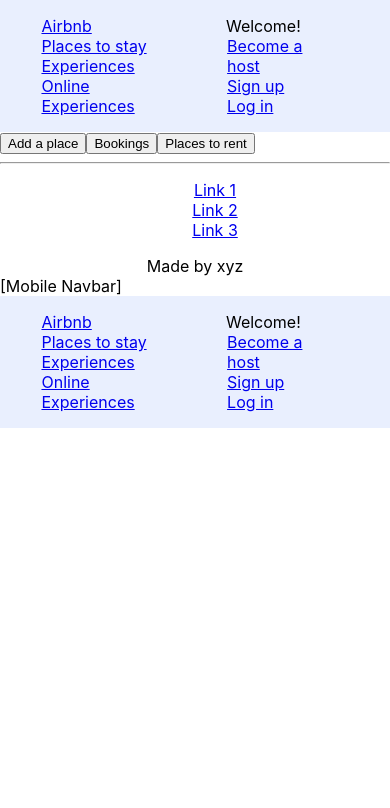
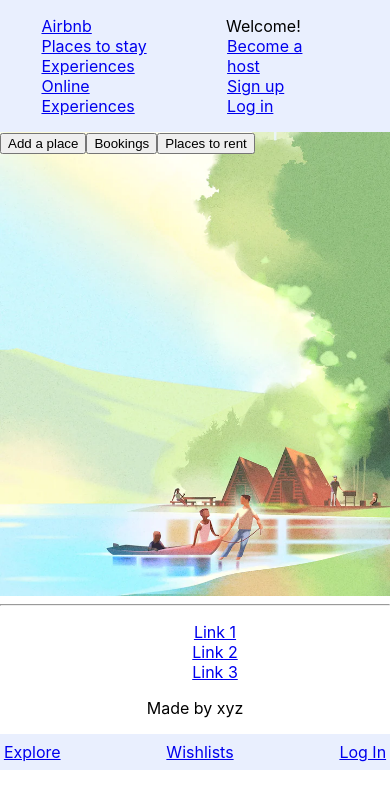
Before and after one commit to rozaribeiro/airbnb-clone-client, a React (Create React App) app: page / in a window 390 px wide. Shown: the top 808 px of the page. Built offline with nearby package versions, Linux system fonts and the light colour scheme.

Commit message:
homepage mobile navbar + home picture

```diff
--- a/src/App.js
+++ b/src/App.js
@@ -13,6 +13,7 @@
 import SignIn from "./pages/Authenticate/SignInPage"; // Connexion
 // import Bookings from "./pages/BookedList/";
 import Navbar from "./components/Navbar";
+import MobileNavbar from "./components/Navbar/MobileNavbar/";
 import Footer from "./components/Footer/";
 
 import PlacesAvailable from "./pages/PlacesList/index";
@@ -77,8 +78,7 @@
         {/* <Route exact path="/signin" component={Authenticate} /> */}
       </Switch>
       <Footer />
-      [Mobile Navbar]
-      <Navbar />
+      <MobileNavbar />
     </Router>
   );
 }
--- /dev/null
+++ b/src/components/Navbar/MobileNavbar/index.jsx
@@ -0,0 +1,56 @@
+import React from "react";
+import { BrowserRouter as Router, Link, Switch, Route } from "react-router-dom";
+import { withRouter } from "react-router-dom";
+import appContext from "../../../store";
+import "./mobileNavbar.scss";
+
+function MobileNavbar(props) {
+  const store = React.useContext(appContext);
+
+  const logOut = () => {
+    localStorage.removeItem("token");
+    store.setAuth(false);
+    store.setUserInfos(null, null, null, null, null);
+    props.history.push("/");
+  };
+  return (
+    <nav className="mobileNavbar">
+      <ul>
+        {" "}
+        {store.isAuth ? (
+          <>
+            <li>
+              <Link to="/">Explore</Link>
+            </li>
+            <li>
+              <Link to="/">Wishlists</Link>
+            </li>
+            <li>
+              <Link to="/">Trips</Link>
+            </li>
+            <li>
+              <Link to="/">Inbox</Link>
+            </li>
+            <li>
+              <Link to="/">Profile</Link>
+            </li>
+          </>
+        ) : (
+          <>
+            <li>
+              <Link to="/places">Explore</Link>
+            </li>
+            <li>
+              <Link to="/">Wishlists</Link>
+            </li>{" "}
+            <li>
+              <Link to="/signin">Log In</Link>
+            </li>
+          </>
+        )}{" "}
+      </ul>
+    </nav>
+  );
+}
+
+export default withRouter(MobileNavbar);
--- /dev/null
+++ b/src/components/Navbar/MobileNavbar/mobileNavbar.scss
@@ -0,0 +1,23 @@
+.mobileNavbar {
+  // display: flex;
+  // justify-content: space-between;
+  // flex-direction: column;
+  background-color: rgba(94, 142, 246, 0.137);
+  // .navbar-user {
+  // margin-left: 40%;
+  // }
+  ul,
+  ol {
+    display: flex;
+    flex-direction: row;
+    justify-content: space-between;
+    padding: 2% 1%;
+
+    li {
+      // margin: 0% 1%;
+      // white-space: nowrap; // forces text to stay on the same line
+      // min-width: 10%;
+      // padding: 0% 1%;
+    }
+  }
+}
--- /dev/null
+++ b/src/pages/Homepage/homepage.scss
@@ -0,0 +1,14 @@
+.homepageImage {
+  background-image: url("../../assets/img/airbnb-mobile-720.webp");
+  height: 55vh;
+  //   height: 100%;
+  width: 100vw;
+  //   width: 100vw;
+  //   width: auto;
+
+  // max-width: fit-content;
+  object-fit: contain;
+  //   object-fit: cover;
+  //   background-repeat: no-repeat;
+  background-repeat: round;
+}
--- a/src/pages/Homepage/index.js
+++ b/src/pages/Homepage/index.js
@@ -3,6 +3,7 @@
 import Button from "../../components/Button/index";
 import appContext from "../../store";
 import SignInModal from "../../components/Modal/SignInModal";
+import "./homepage.scss";
 export default class index extends Component {
   static useContext = appContext;
   constructor(props) {
@@ -33,7 +34,7 @@
 
   render() {
     return (
-      <>
+      <div className="homepageImage">
         {/* <LoginForm /> */}
         {/* <ul>
           <button onClick={this.signUp}>Sign Up (Register)</button>
@@ -57,7 +58,7 @@
         {/* <Button onClick={this.addPlace}/> */}
         {/* <Button props={{ text: "test" }} /> */}
         {/* <Button props={{ function: this.addPlace, text: "test" }} /> */}
-      </>
+      </div>
     );
   }
 }
```
Also changed, not shown: src/assets/img/airbnb-mobile-720.webp (added), src/assets/img/homepage-1.webp (renamed from public/img/homepage-1.webp).
